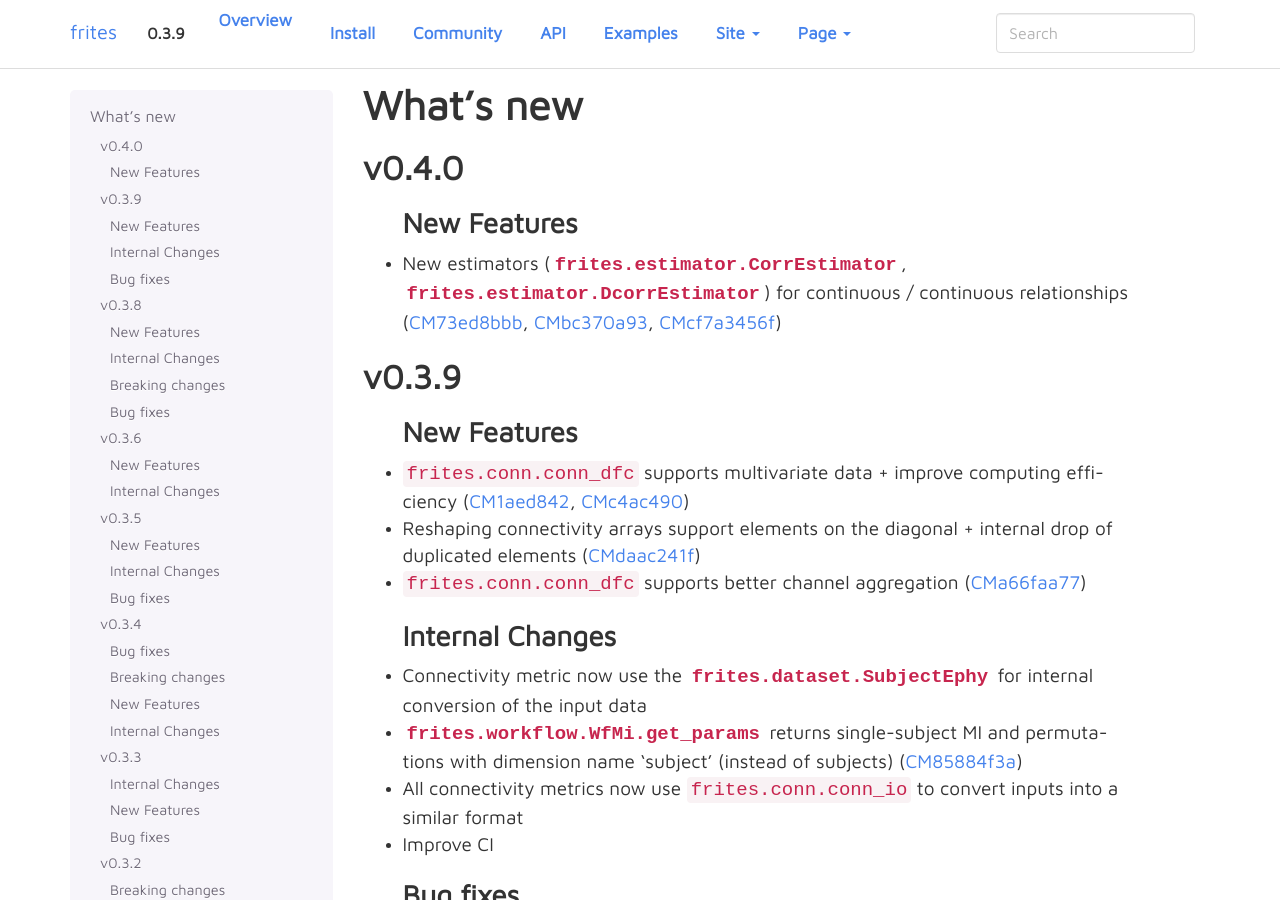
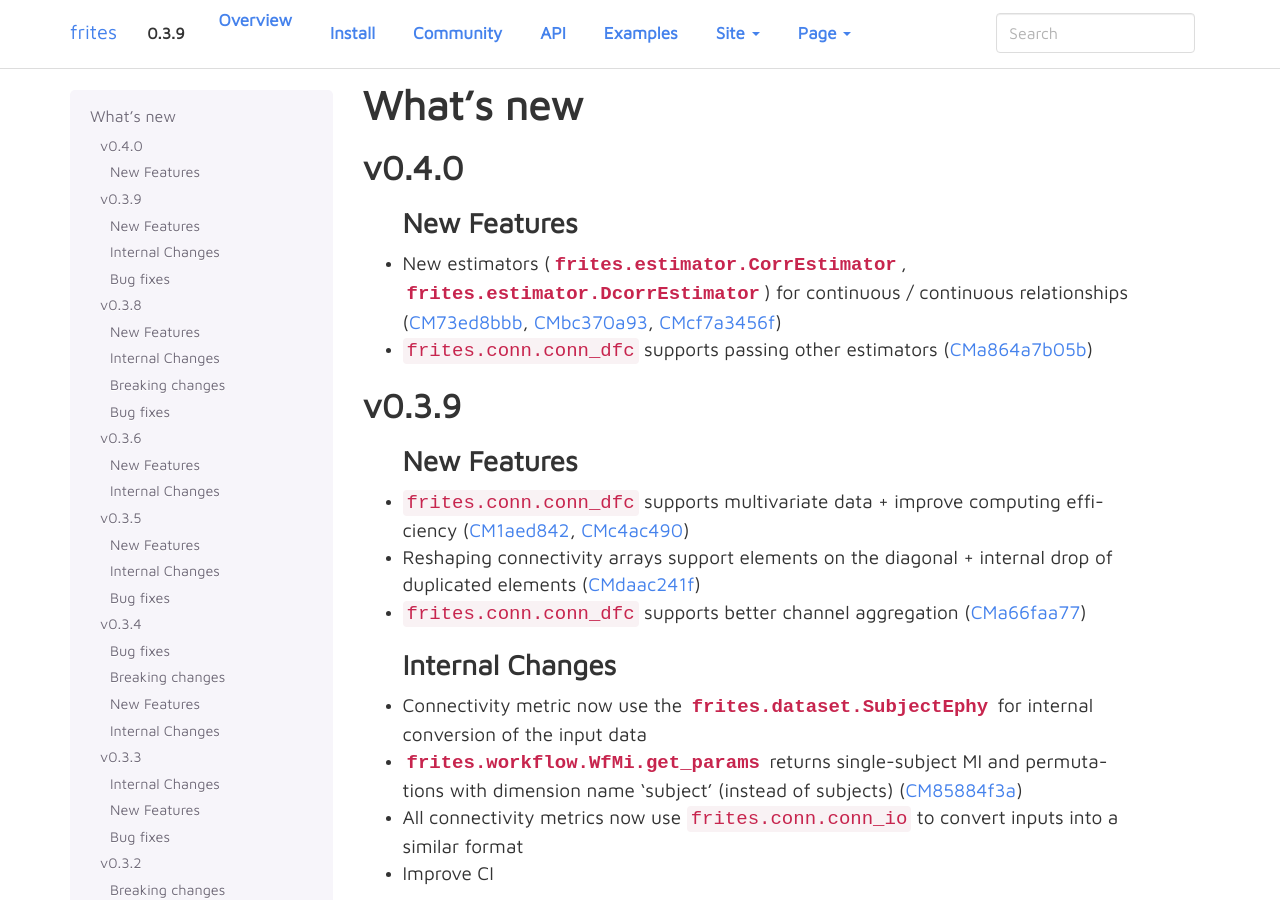
Before and after one commit to brainets/frites, a Sphinx documentation site: the page built from docs/source/whatsnew.rst, in a window 1280 px wide and 900 px high. Built offline with Sphinx 7.4.7, drawn with Linux system fonts in a browser that asks for light colours; pages that are not in the unit, such as notebooks, are missing from menus; cross-references to code outside the pages are shown as plain code.

Commit message:
update whatsnew

```diff
--- a/docs/source/whatsnew.rst
+++ b/docs/source/whatsnew.rst
@@ -9,6 +9,7 @@ v0.4.0
 New Features
 ++++++++++++
 * New estimators (:py:class:`frites.estimator.CorrEstimator`, :py:class:`frites.estimator.DcorrEstimator`) for continuous / continuous relationships (:commit:`73ed8bbb`, :commit:`bc370a93`, :commit:`cf7a3456f`)
+* :py:`frites.conn.conn_dfc` supports passing other estimators (:commit:`a864a7b05b`)
 
 v0.3.9
 ------
```
